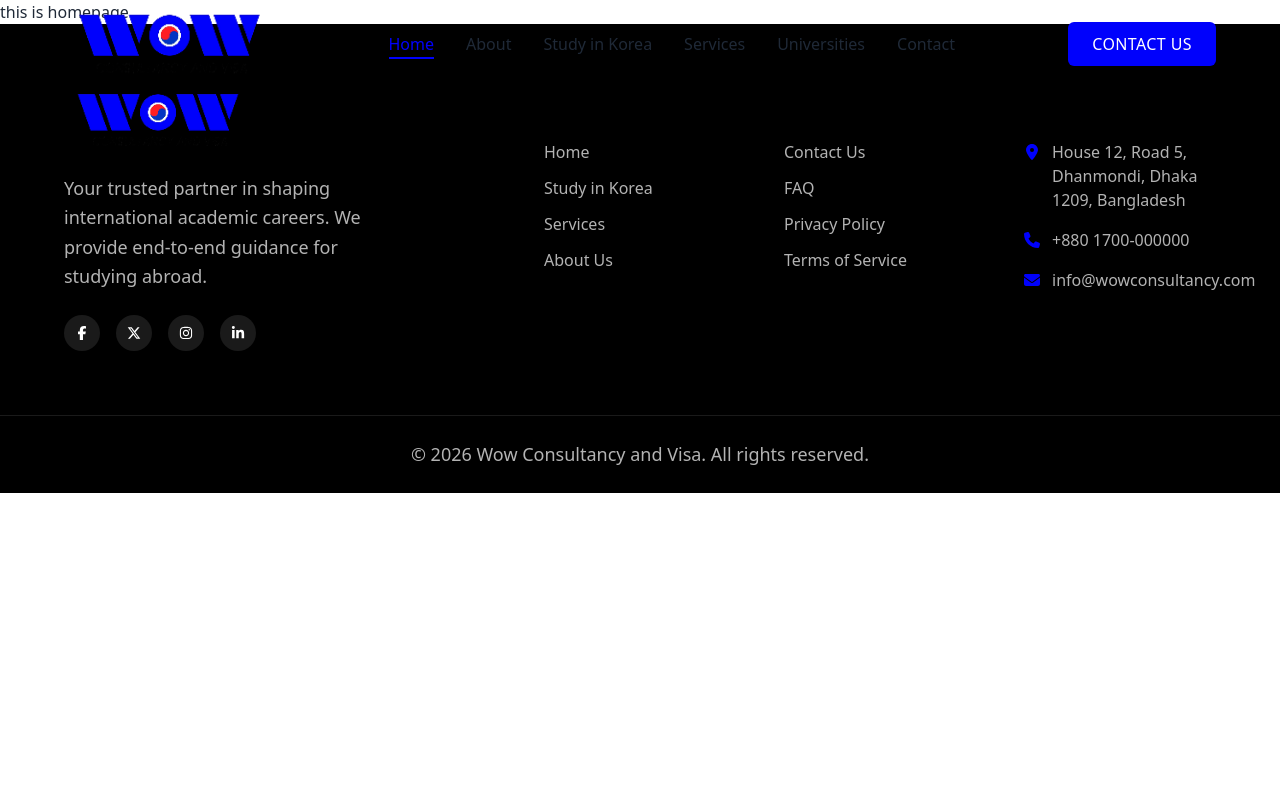
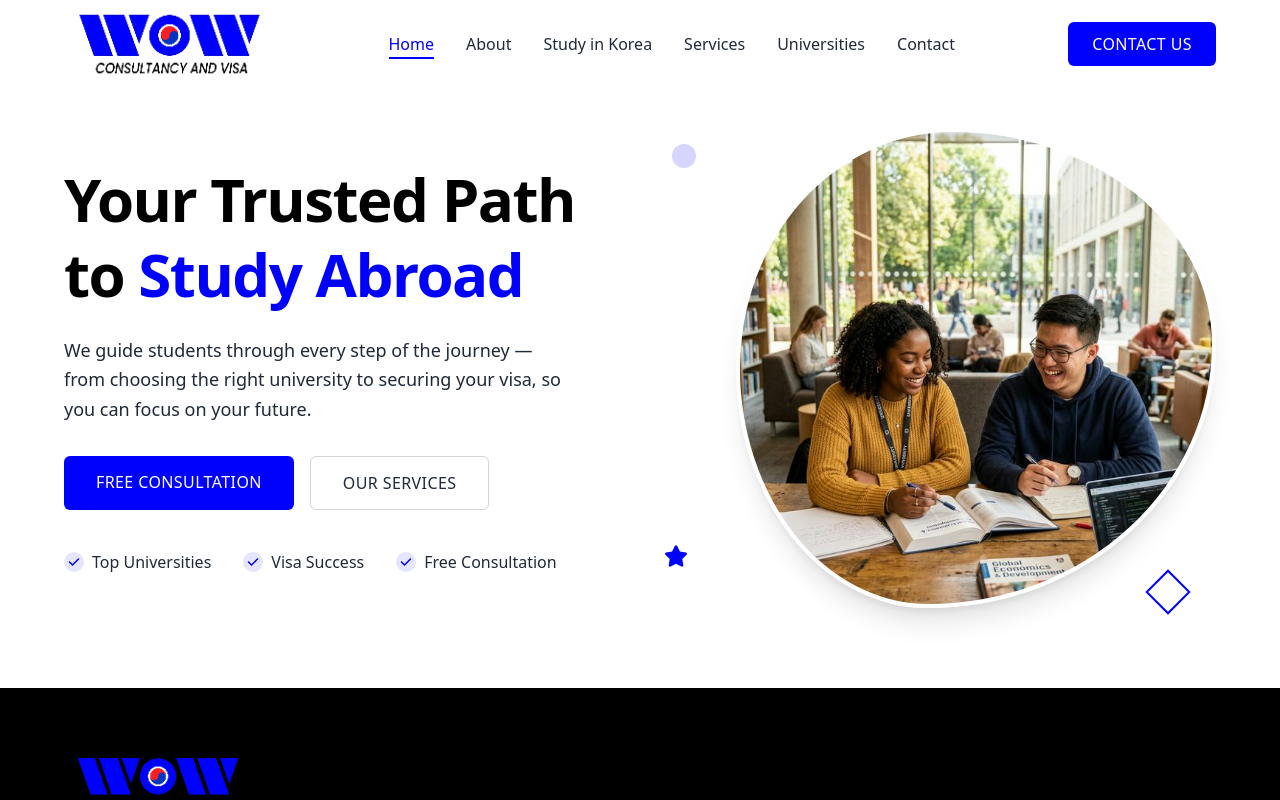
Before and after one commit to dev-nirob1/wow-consultancy-and-visa, a Next.js app: page / in a window 1280 px wide. Shown: the top 800 px of the page. Built offline with nearby package versions, Linux system fonts and the light colour scheme.

Commit message:
hero section

```diff
--- a/src/app/(front)/page.js
+++ b/src/app/(front)/page.js
@@ -1,9 +1,10 @@
 import React from 'react';
+import Hero from '../components/front/section/hero';
 
 const Home = () => {
   return (
     <div>
-      this is homepage
+      <Hero/>
     </div>
   );
 };
--- /dev/null
+++ b/src/app/components/front/section/hero.jsx
@@ -0,0 +1,75 @@
+import Image from "next/image";
+import { FaCheck, FaStar } from "react-icons/fa6";
+
+const highlights = [
+  { label: "Top Universities" },
+  { label: "Visa Success" },
+  { label: "Free Consultation" },
+];
+
+const Hero = () => {
+  return (
+    <section className="relative overflow-hidden pt-32 pb-20">
+      <div className="container grid lg:grid-cols-2 items-center gap-12">
+        <div>
+          <h1>
+            Your Trusted Path to{" "}
+            <span className="text-primary">Study Abroad</span>
+          </h1>
+          <p className="mt-6 max-w-lg">
+            We guide students through every step of the journey — from choosing
+            the right university to securing your visa, so you can focus on your
+            future.
+          </p>
+
+          <div className="flex flex-wrap gap-4 mt-8">
+            <a
+              href="/contact"
+              className="bg-primary text-white font-medium uppercase tracking-wide px-8 py-3.5 rounded-md hover:bg-primary/90 transition-colors duration-200"
+            >
+              Free Consultation
+            </a>
+
+            <a
+              href="/services"
+              className="border border-dark/20 text-dark font-medium uppercase tracking-wide px-8 py-3.5 rounded-md hover:border-primary hover:text-primary transition-colors duration-200"
+            >
+              Our Services
+            </a>
+          </div>
+
+          <ul className="flex flex-wrap gap-x-8 gap-y-3 mt-10">
+            {highlights.map((item) => (
+              <li key={item.label} className="flex items-center gap-2">
+                <span className="w-5 h-5 flex items-center justify-center rounded-full bg-primary/10 text-primary shrink-0">
+                  <FaCheck className="text-xs" />
+                </span>
+                <span className="font-medium text-dark">{item.label}</span>
+              </li>
+            ))}
+          </ul>
+        </div>
+
+        <div className="relative flex justify-center lg:justify-end">
+          <div className="relative w-72 h-72 sm:w-96 sm:h-96 md:h-120 md:w-120 rounded-[45%_55%_60%_40%/50%_45%_55%_50%] overflow-hidden border-4 border-white shadow-xl">
+            <Image
+              src="/hero-image.png"
+              alt="Student ready to study abroad"
+              fill
+              sizes="(max-width: 640px) 288px, 384px"
+              className="object-cover"
+            />
+          </div>
+
+          <span className="absolute top-4 left-2 w-6 h-6 rounded-full bg-primary/20 animate-pulse" />
+          <span className="absolute bottom-10 left-0 text-primary text-2xl">
+            <FaStar />
+          </span>
+          <span className="absolute bottom-0 right-8 w-8 h-8 border-2 border-primary rotate-45" />
+        </div>
+      </div>
+    </section>
+  );
+};
+
+export default Hero;
```
Also changed, not shown: public/hero-image.png (added).
